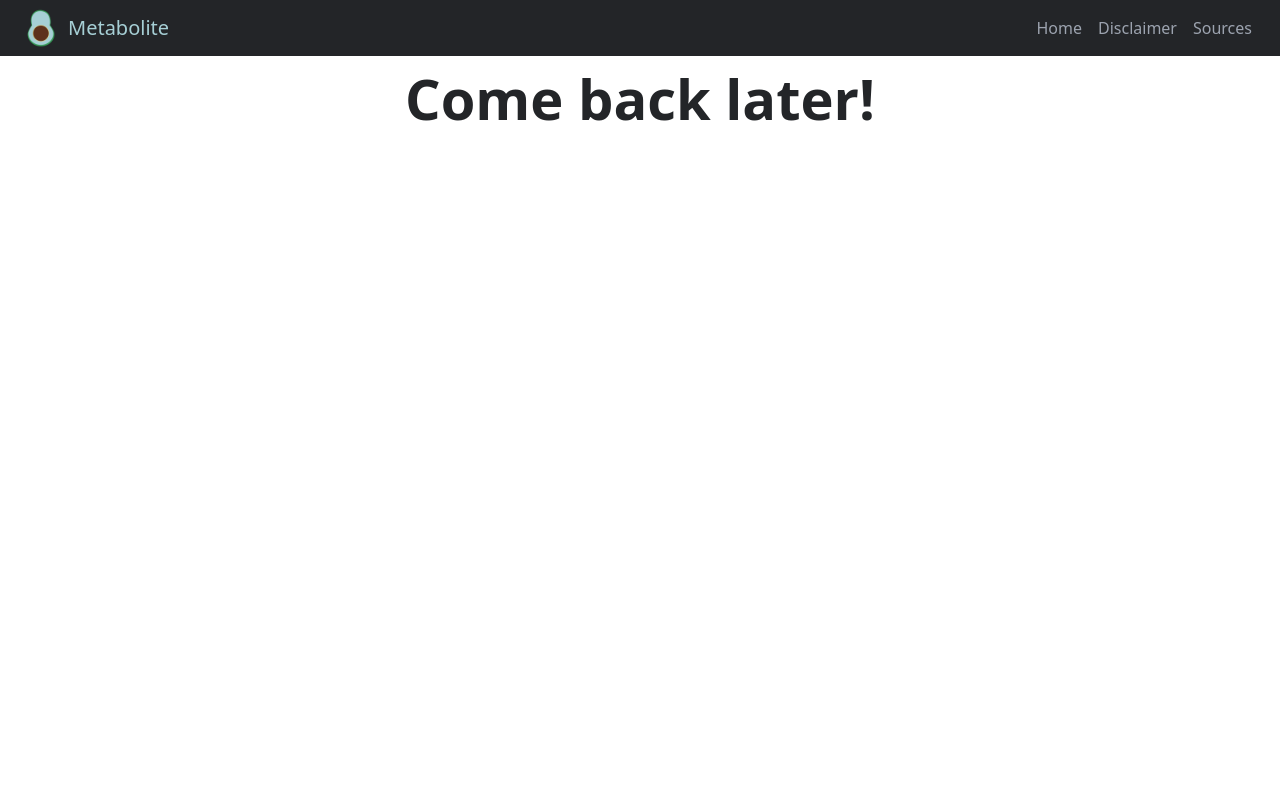
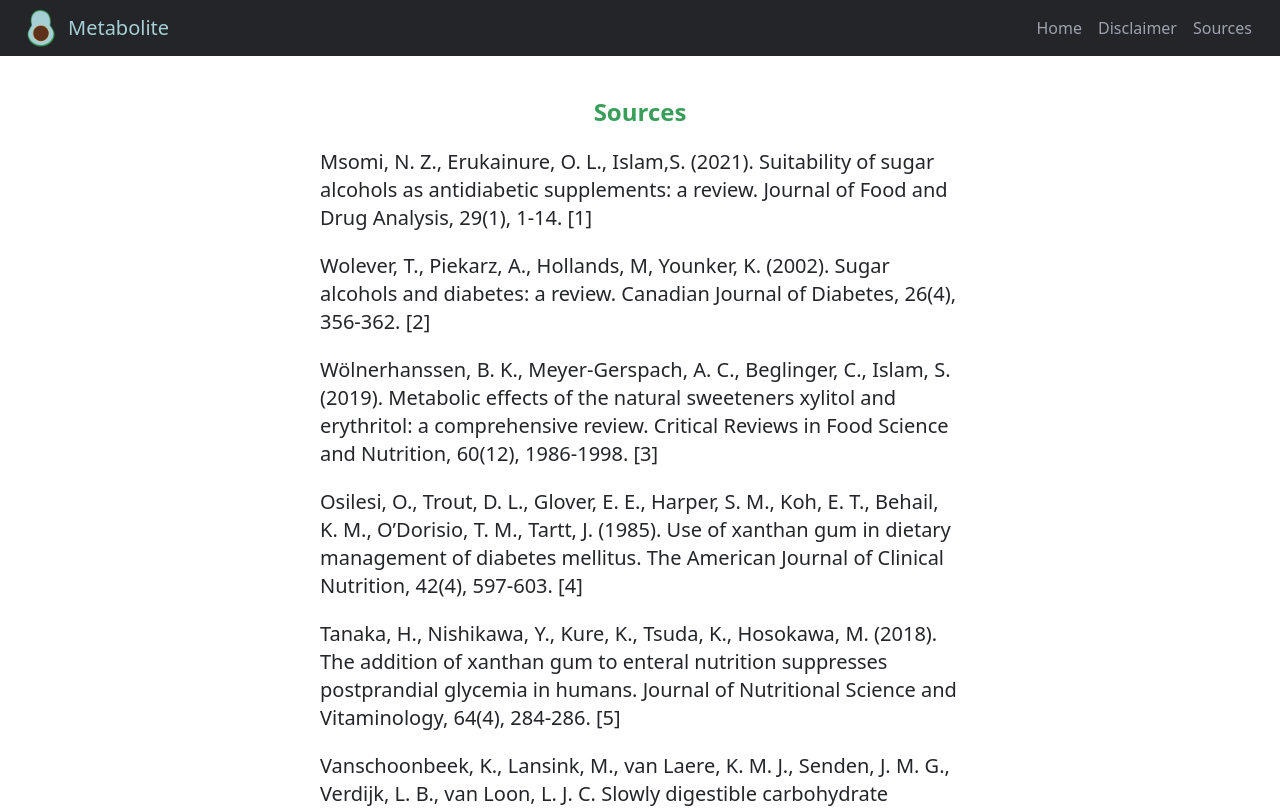
Before and after one commit to Ahljenn/metabolite, a Next.js app: page /sources in a window 1280 px wide. Shown: the top 808 px of the page. Built offline with nearby package versions, Linux system fonts and the light colour scheme.

Commit message:
added sources

```diff
--- a/components/features/BmrCalculator.tsx
+++ b/components/features/BmrCalculator.tsx
@@ -55,7 +55,7 @@ const BmrCalculator: React.FC = (): JSX.Element => {
           <div>
             <input type="radio" name="bmr-type" id="mifflin" value="mifflin"></input>
             <label htmlFor="mifflin" className="inline mx-2">
-              Mifflin St Jeor (Recommended)
+              Mifflin St Jeor (Common)
             </label>
           </div>
 
--- /dev/null
+++ b/components/static_data/citations.ts
@@ -0,0 +1,14 @@
+export const citations: string[] = [
+  'Msomi, N. Z., Erukainure, O. L., Islam,S. (2021). Suitability of sugar alcohols as antidiabetic supplements: a review. Journal of Food and Drug Analysis, 29(1), 1-14. [1]',
+  'Wolever, T., Piekarz, A., Hollands, M, Younker, K. (2002). Sugar alcohols and diabetes: a review. Canadian Journal of Diabetes, 26(4), 356-362. [2]',
+  'Wölnerhanssen, B. K., Meyer-Gerspach, A. C., Beglinger, C., Islam, S. (2019). Metabolic effects of the natural sweeteners xylitol and erythritol: a comprehensive review. Critical Reviews in Food Science and Nutrition, 60(12), 1986-1998. [3] ',
+  'Osilesi, O., Trout, D. L., Glover, E. E., Harper, S. M., Koh, E. T., Behail, K. M., O’Dorisio, T. M., Tartt, J. (1985). Use of xanthan gum in dietary management of diabetes mellitus. The American Journal of Clinical Nutrition, 42(4), 597-603. [4]',
+  'Tanaka, H., Nishikawa, Y., Kure, K., Tsuda, K., Hosokawa, M. (2018). The addition of xanthan gum to enteral nutrition suppresses postprandial glycemia in humans. Journal of Nutritional Science and Vitaminology, 64(4), 284-286. [5]',
+  'Vanschoonbeek, K., Lansink, M., van Laere, K. M. J., Senden, J. M. G., Verdijk, L. B., van Loon, L. J. C. Slowly digestible carbohydrate sources can be used to attenuate the postprandial glycemic response to the ingestion of diabetes-specific enteral formulas. The Diabetes Educator, 35(4), 631-640. [6]',
+  'Butt, M. S., Shahzadi, N., Sharif, M. K., Nasir, M. (2007). Guar gum: a miracle therapy for hypercholesterolemia, hyperglycemia and obesity. Critical Reviews in Food Science and Nutrition, 47(4), 389-396. [7]',
+  'Wiebe, N., Padwal, R., Field, C., Marks, S., Jacobs, R., Tonelli, M. (2011). A systematic review on the effect of sweeteners on glycemic response and clinically relevant outcomes. BMC Medicine, 9(1). [8]',
+  'Devaraj, R. D., Reddy, C. K., Xu, B. (2019). Health-promoting effects of konjac glucomannan and its practical applications: a critical review. International Journal of Biological Macromolecules, 126, 273-281. [9]',
+  'Haupt-Jorgensen, M., Holm, L., Josefsen, K., Buschard, K. (2018). Possible prevention of diabetes with a gluten-free diet. Nutrients, 10(11), 1746. [10]',
+  'Tanikawa, K., Kaneko, K., Abe, S., Nakato, J., Tokuyama, Y., Odaka, S., Iwakura, H., Sato, M., Kurabayashi, A., Suzuki, H., Makita, M., Ikemoto, H., Matsumura, S., Inoue, K., Ohinata, K. (2021). Wheat-ghretropins: novel gh',
+  'McRorie, J. W. and McKeown, N. M. (2017). Understanding the physics of functional fibers in the gastrointestinal tract: and evidence-based approach to resolving enduring misconceptions about insoluble and soluble fiber. Journal of the Academy of Nutrition and Dietetics, 117(2), 251-264. [12]',
+];
--- a/pages/sources/index.tsx
+++ b/pages/sources/index.tsx
@@ -1,9 +1,26 @@
-import React from 'react';
+import Head from 'next/head';
+import { citations } from '../../components/static_data/citations';
 
 const Sources: React.FC = (): JSX.Element => {
   return (
     <>
-      <h1 className="mx-5 text-[2rem] sm:text-[3.5rem] font-bold text-center">Come back later!</h1>
+      <Head>
+        <title>Sources | Metabolite</title>
+        <link rel="icon" href="/favicon.png" />
+      </Head>
+
+      <section className="flex flex-col items-center mt-5 ">
+        <h2 className="font-bold text-md sm:text-2xl text-primary mt-5">Sources</h2>
+        <div className="w-[18rem] sm:w-[40rem] text-sm sm:text-xl">
+          {citations.map((citation: string, idx) => {
+            return (
+              <p className="mt-5" key={idx}>
+                {citation}
+              </p>
+            );
+          })}
+        </div>
+      </section>
     </>
   );
 };
```
